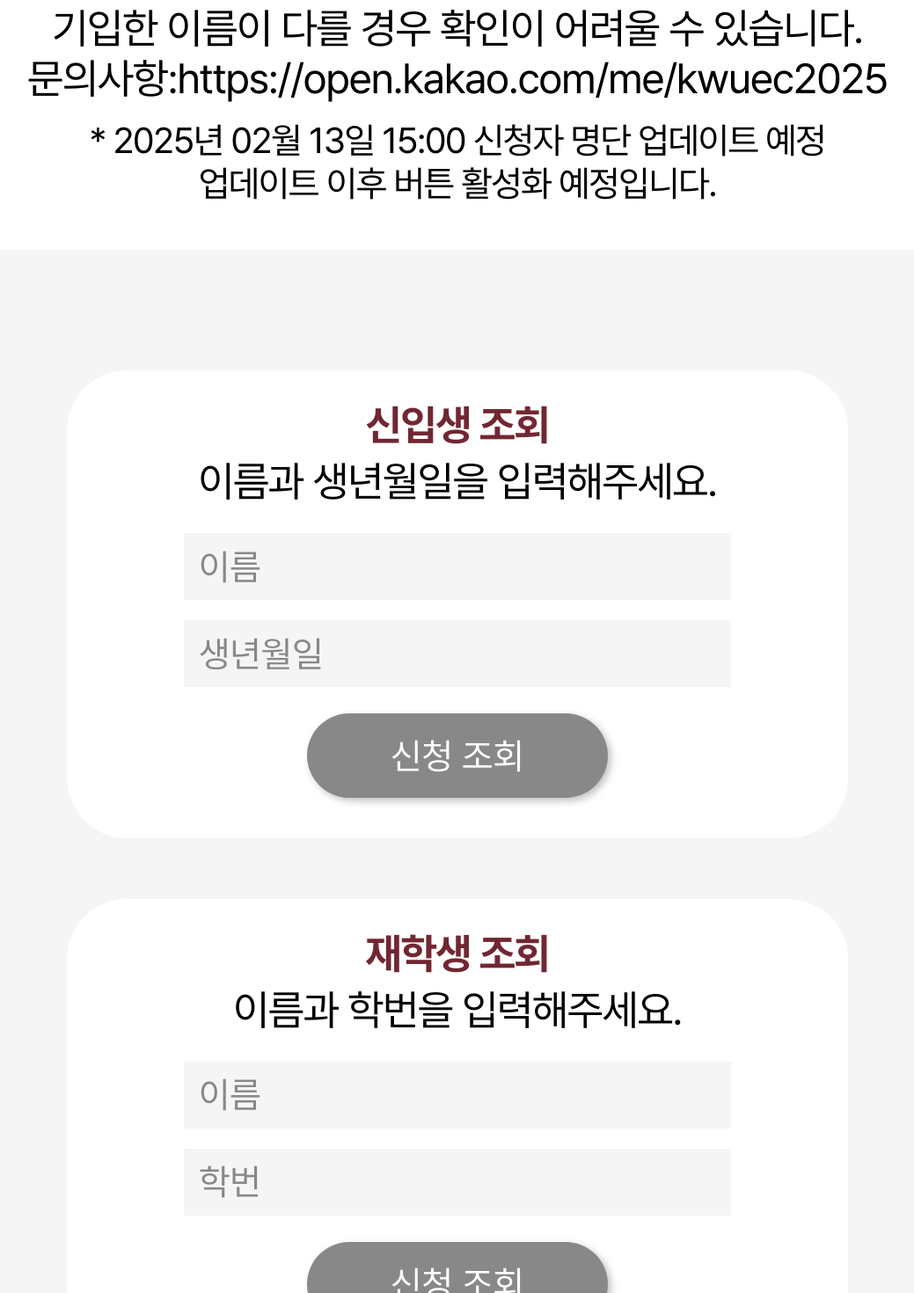
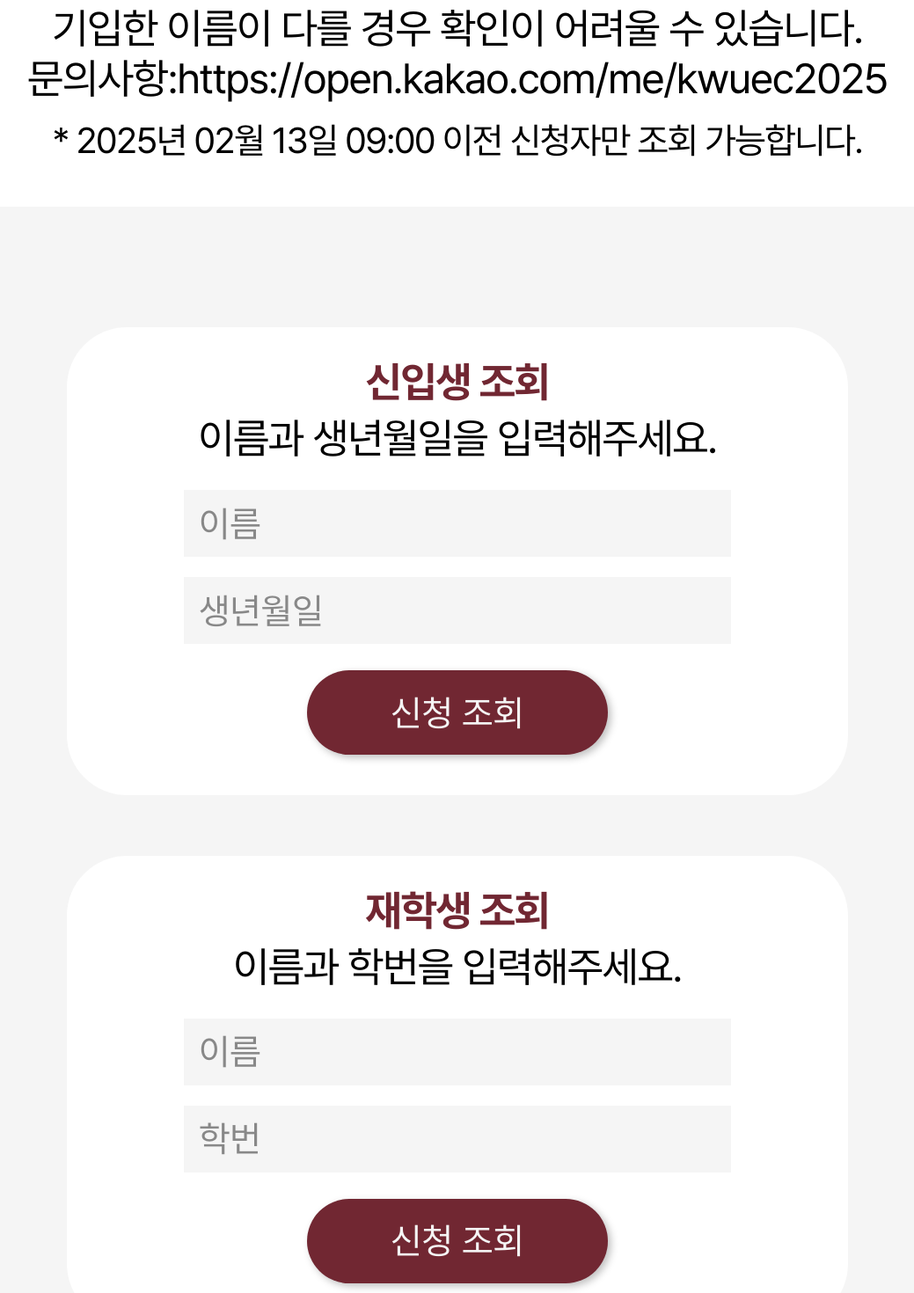
Before and after one commit to kwucouncil/client, a Vue app in the folder client/: page /orientation/confirm in a window 1280 px wide. Shown: the part 920-2390 px from the top of the page at 88% size, without its empty margins (120-1159 px from the left). Built offline with nearby package versions, Linux system fonts and the light colour scheme; what mobile-detect would draw is missing.

Commit message:
[ENH] 신청 조회 버튼 disable 제거

```diff
--- a/client/src/views/desktop/orientation/Confirm.vue
+++ b/client/src/views/desktop/orientation/Confirm.vue
@@ -5,7 +5,7 @@
 				<img src="@/assets/imgs/desktop/orientation/banner.svg" alt="새로배움터 배너">
 			</div>
 			<div class="form-wrap">
-				<p class="notice">* 2025년 02월 13일 15:00 신청자 명단 업데이트 예정<br/>업데이트 이후 버튼 활성화 예정입니다.</p>
+				<p class="notice">* 2025년 2월 13일 09:00 이전 신청자만 조회 가능합니다.</p>
 				<form @submit.prevent="ConfirmFresh()">
 					<div class="freshman-wrap">
 						<div class="info-wrap">
@@ -17,7 +17,7 @@
 							<input type="text" placeholder="생년월일" v-model="fresh_date">
 						</div>
 						<div class="btn-wrap">
-							<button class="btn-submit" type="submit" disabled>신청 조회</button>
+							<button class="btn-submit" type="submit">신청 조회</button>
 						</div>
 					</div>
 				</form>
@@ -32,7 +32,7 @@
 							<input type="text" placeholder="학번" v-model="student_id">
 						</div>
 						<div class="btn-wrap">
-							<button class="btn-submit" type="submit" disabled>신청 조회</button>
+							<button class="btn-submit" type="submit">신청 조회</button>
 						</div>
 					</div>
 				</form>
--- a/client/src/views/mobile/orientation/Confirm.vue
+++ b/client/src/views/mobile/orientation/Confirm.vue
@@ -8,7 +8,7 @@
 				<h2>새로배움터 신청조회</h2>
 				<p>이름과 생년월일 및 학번을 입력해<br/>새로배움터 신청조회가 가능합니다.</p>
 				<p>신청 폼에 기입한 이름과 입금자명에<br/>기입한 이름이 다를 경우 확인이 어려울 수 있습니다.<br/>문의사항:https://open.kakao.com/me/kwuec2025</p>
-				<p class="guide">* 2025년 02월 13일 15:00 신청자 명단 업데이트 예정<br/>업데이트 이후 버튼 활성화 예정입니다.</p>
+				<p class="guide">* 2025년 02월 13일 09:00 이전 신청자만 조회 가능합니다.</p>
 			</div>
 			<div class="form-wrap">
 				<form @submit.prevent="ConfirmFresh()">
@@ -22,7 +22,7 @@
 							<input type="text" placeholder="생년월일" v-model="fresh_date">
 						</div>
 						<div class="btn-wrap">
-							<button class="btn-submit" type="submit" disabled>신청 조회</button>
+							<button class="btn-submit" type="submit">신청 조회</button>
 						</div>
 					</div>
 				</form>
@@ -37,7 +37,7 @@
 							<input type="text" placeholder="학번" v-model="student_id">
 						</div>
 						<div class="btn-wrap">
-							<button class="btn-submit" type="submit" disabled>신청 조회</button>
+							<button class="btn-submit" type="submit">신청 조회</button>
 						</div>
 					</div>
 				</form>
```
Also changed, not shown: 1 other file (tests, documents, lock files or other folders).
